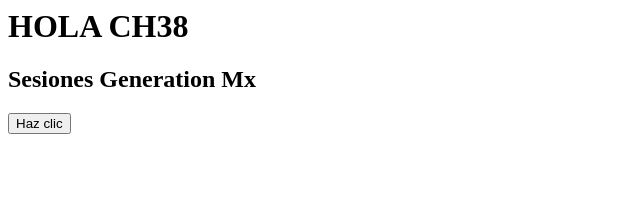
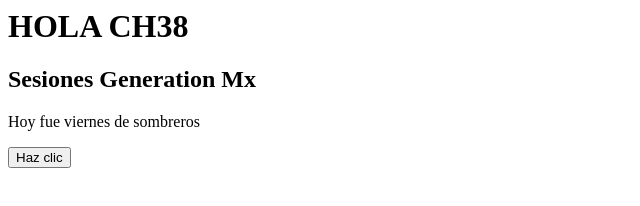
Before and after one commit to AdrianaBacilio/Ch38-sesiones, a plain HTML site: page index.html in a window 1280 px wide. Shown: the whole page, without its empty margins (0-640 px from the left). Drawn offline with Linux system fonts and the light colour scheme.

Commit message:
Descripcion de viernes tematico

```diff
--- a/index.html
+++ b/index.html
@@ -9,6 +9,7 @@
 	<body>
 		<h1> HOLA CH38 </h1>
 		<h2> Sesiones Generation Mx </h2>
+		<p> Hoy fue viernes de sombreros </p>
  		<button> Haz clic </button>
 	</body>
 
```
